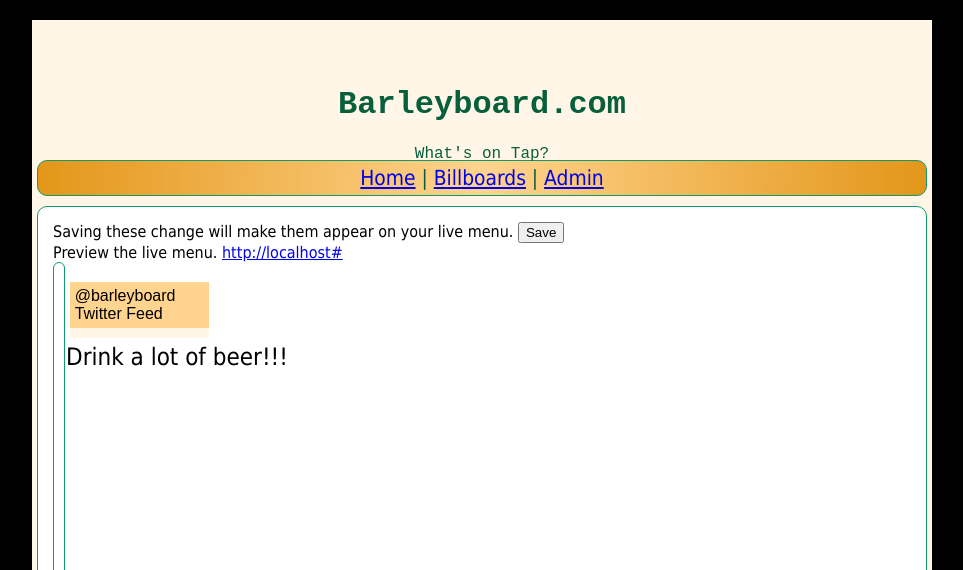
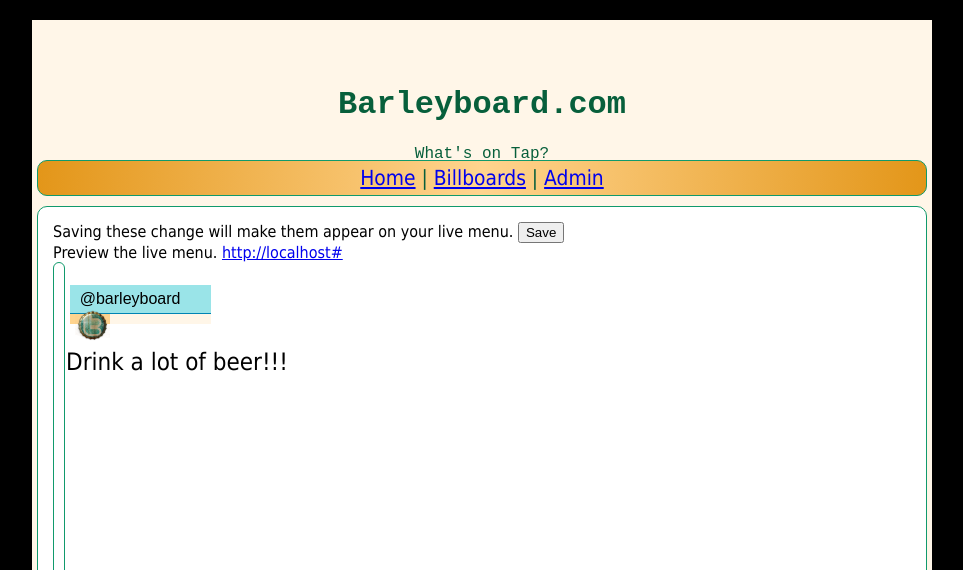
Before and after one commit to wilblack/kegtv2, a Django app: template templates/billboard/edit.html in a window 1280 px wide. Shown: the top 570 px of the page, without its empty margins (158-1121 px from the left). Run offline with Django 3.2, Linux system fonts and the light colour scheme; the template is opened without the code that fills it: values that come from a table or form of the project are taken from there, others are empty; data comes from the database, SQL or seed files in the repository; both versions use the stored data as it was after the commit; parts of the project's set-up code (start-up, migrations or seed data) failed here and were passed over.

Commit message:
Part way done with design style. added copper borders

```diff
--- a/billboard/static/js/billboard.js
+++ b/billboard/static/js/billboard.js
@@ -26,8 +26,12 @@ Tweets = Backbone.Collection.extend({
 
 });
 
+OnMenu = Backbone.Collection.extend({
+  /*
+   * Models that are actually on the menu as oppsed to being able to
+   * be on the menu.
+   */
 
-OnMenu = Backbone.Collection.extend({
   models:MenuItem,
   url:"/billboard/menuitem/save/",
 
@@ -111,19 +115,18 @@ MenuItemDetailView = Backbone.View.extend({
 	},
 	next: function(that){
 		if (this.active == this.collection.length){
-			$(".menu-item").css("border","");
+			//$(".menu-item").css("border","");
+			$(".menu-item").removeClass("menu-item-active");
 			this.show_ad();
 			this.active = 0;
 		} else {
 
-		var beer = this.collection.at(this.active);
-		this.show_beer(beer);
-		console.log(beer.cid)
-		$(".menu-item").css("border","");//.css("background","#FFF6E8");
-		$("#"+beer.cid).css("border","7px solid "+ACCENT_COLOR)
-		               //.css("background", "-webkit-linear-gradient(left top, #FFD48E, #FFF6E8, #FFD48E )")
-		               //.css("background", "-moz-linear-gradient( top left,#FFD48E,#FFF6E8, #FFD48E)");
-		this.active++;
+		  var beer = this.collection.at(this.active);
+		  this.show_beer(beer);
+		  console.log("Active beer cid: "+beer.cid);
+		  $(".menu-item").removeClass("menu-item-active");
+		  $("#"+beer.cid).addClass("menu-item-active");
+		  this.active++;
 		}
 	},
 	show_ad: function(){
@@ -298,7 +301,7 @@ function make_beer_variables(model){
    * to render a beer menu-item. Used by MenuItemView and BeerView.
    */
   var abv_text = "";
-  if (model.get("abv")) abv_text = "abv: "+model.get("abv")+" %";
+  if (model.get("abv")) abv_text = model.get("abv")+"%";
 
   variables = {'cid':model.cid,
                'color1':model.get("color1"),
--- a/templates/billboard/bb_one_col.html
+++ b/templates/billboard/bb_one_col.html
@@ -6,10 +6,15 @@
     </div>
 
     <div id="panel-right" class="left">
-      <div id="menu-detail"></div>
+      <div id="menu-detail">
+
+      </div>
+      <div class="clearFix"></div>
 
       <div id="scrolling-feed-widget" >
-          <div class="padded">@barleyboard Twitter Feed</div>
+          <div class="scrolling-feed-header padded"><span class="twitter-name">@barleyboard</span>
+            <img class="left" height="35" width="35" src="{{STATIC_URL}}images/icons/twitter_cap.png"></img>
+          </div>
 	      <div id="scrolling-feed" class="padded" >
 
 	      </div>
--- a/templates/billboard/billboard_css.html
+++ b/templates/billboard/billboard_css.html
@@ -3,6 +3,7 @@ body {background-color: #000000;}
 .left {float:left;}
 .right {float:right}
 .padded {padding: 5px;}
+.clearFix {clear:both;}
 
 .beer-name {
   /* color:black !important; */
@@ -12,12 +13,23 @@ body {background-color: #000000;}
   text-align:center;
 }
 
-.brewery-name, .abv {
+.beer-type, .beer-abv {
+  background:{{BEER_TYPE_COLOR}};
+  font-size:1.0em;
+  font-family:Tahoma, Arial, Helvetica, sans-serif;
+}
+
+.brewery-name {
+  font-size:1.2em;
+  font-family: Arial, Helvetica, sans-serif;
+  padding:0px 3px 0px 3px;
+}
+
+.brewery-location {
   font-size:1.0em;
   font-family: Arial, Helvetica, sans-serif;
   padding:0px 3px 0px 3px;
 }
-
 #billboard {
   width:{{WIDTH}}px;
   height:{{HEIGHT}}px;
@@ -32,36 +44,78 @@ body {background-color: #000000;}
   height:100%;
   padding-left:5px;
   padding-right:5px;
+  overflow:hidden;
 }
+
 #panel-right {
-  width:66%;
+  width:66.8%;
   height:100%;
   /* border:2px solid #075F3B; */
 }
 #menu-detail {
+  position:relative;
+  float:right;
   height:70%;
-  width:75%;
-  background:#FFF6E8;
+  width:85%;
+
   margin:auto;
   margin-top:2%;
   margin-bottom:2%;
+  margin-right:0px;
+  border-right:0px;
 }
 
 #menu-item-detail-header {
-  border:2px solid #075F3B;
+  width:100%;
+  border:7px solid {{ACCENT_BORDER_COLOR}};
+  border-right:0px;
+  border-style:ridge;
   font-size:1.8em;
-
+  float:right;
+  margin-right:0px;
+  padding-left:25px;
   background:#FFD48E;
   background: -webkit-linear-gradient(left top, #FFD48E, #FFF6E8, #FFD48E );
   background: -moz-linear-gradient( top left,#FFD48E,#FFF6E8, #FFD48E);
+  border-top-left-radius: 50px 50px;
+  border-bottom-left-radius: 50px 50px;
 }
+
+#menu-item-detail-content {
+	width:75%;
+	margin:auto;
+	height:50%;
+	background:#FFF6E8;
+	border:7px solid {{ACCENT_BORDER_COLOR}};
+	border-top:0px;
+	border-style:ridge;
+	border-bottom-right-radius: 25px 25px;
+    border-bottom-left-radius: 25px 25px;
+}
+#ad-content {
+    width:85%;
+    text-align:center;
+	height:71%;
+	background:#FFF6E8;
+	border:7px solid {{ACCENT_BORDER_COLOR}};
+	border-top:0px;
+	border-style:ridge;
+	border-bottom-right-radius: 25px 25px;
+    border-bottom-left-radius: 25px 25px;
+}
+
+
 #scrolling-feed-widget {
   background:#FFD48E;
   height:21%;
   width:95%;
   margin:auto;
   font-family:Arial, Helvetica, sans-serif;
-
+}
+.scrolling-feed-header {
+  background:#9AE4E8;
+  height:30%;
+  border-bottom:1px solid #0084B4;
 }
 
 #scrolling-feed {
@@ -70,13 +124,12 @@ body {background-color: #000000;}
    overflow:hidden;
    height:80%;
 }
-
+.twitter-name {
+	margin:14px 0px 0px 5px;
+}
 
 ul { list-style-type:none; padding:0;}
 
-#panel-left {
-  overflow:hidden;
-}
 .menu-item {
   height:{{MENU_ITEM_HEIGHT}};
   margin-bottom:3px;
@@ -86,7 +139,10 @@ ul { list-style-type:none; padding:0;}
   -moz-border-radius: 5px;
   -webkit-border-radius: 5px;
  }
-
+.menu-item-active {
+  border:7px solid {{ACCENT_BORDER_COLOR}};
+  border-style:ridge;
+}
 .grid-cell.first {
   /* border-top:3px solid #606B8C; */
   border-top:3px solid {{TITLE_COLOR}};
```
Also changed, not shown: billboard/views.py (+6 -1 lines), templates/billboard/show.html (+24 -6 lines), kegtv.db, media/images/dev_bb_qrcode.png (added), media/images/icons/bronze_medal.png (added), media/images/icons/gold_medal.png (added), media/images/icons/silver_medal.png (added), media/images/icons/twitter_cap.png (added).
